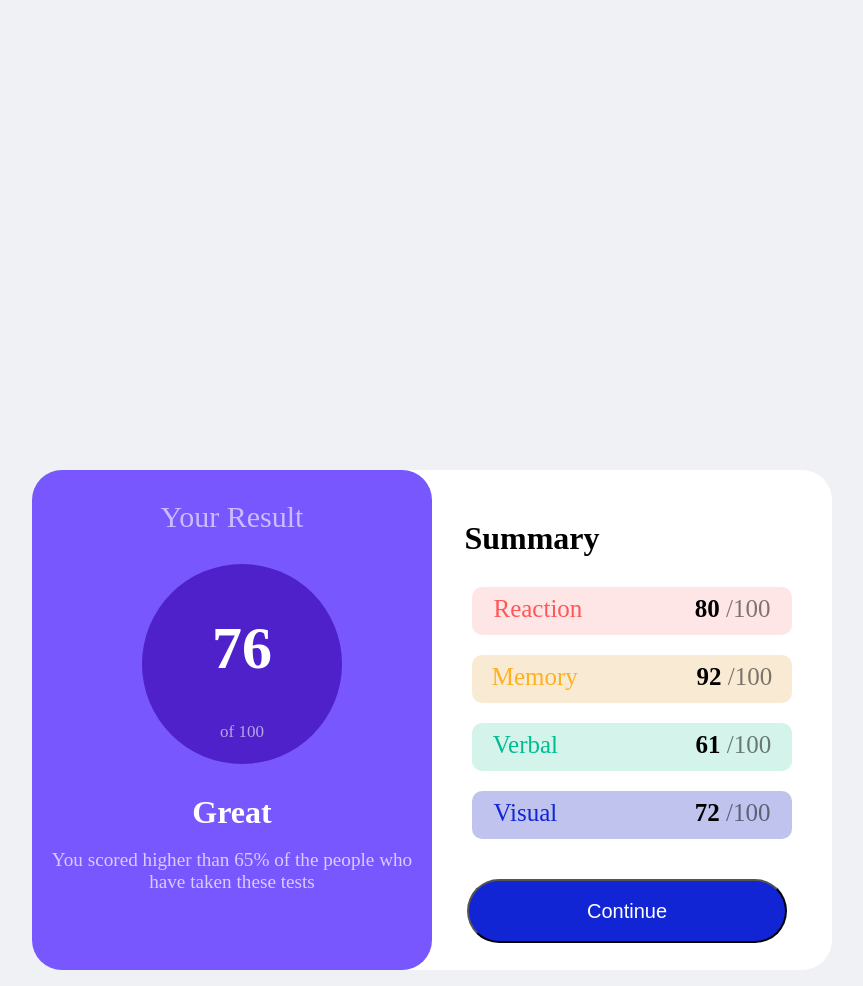
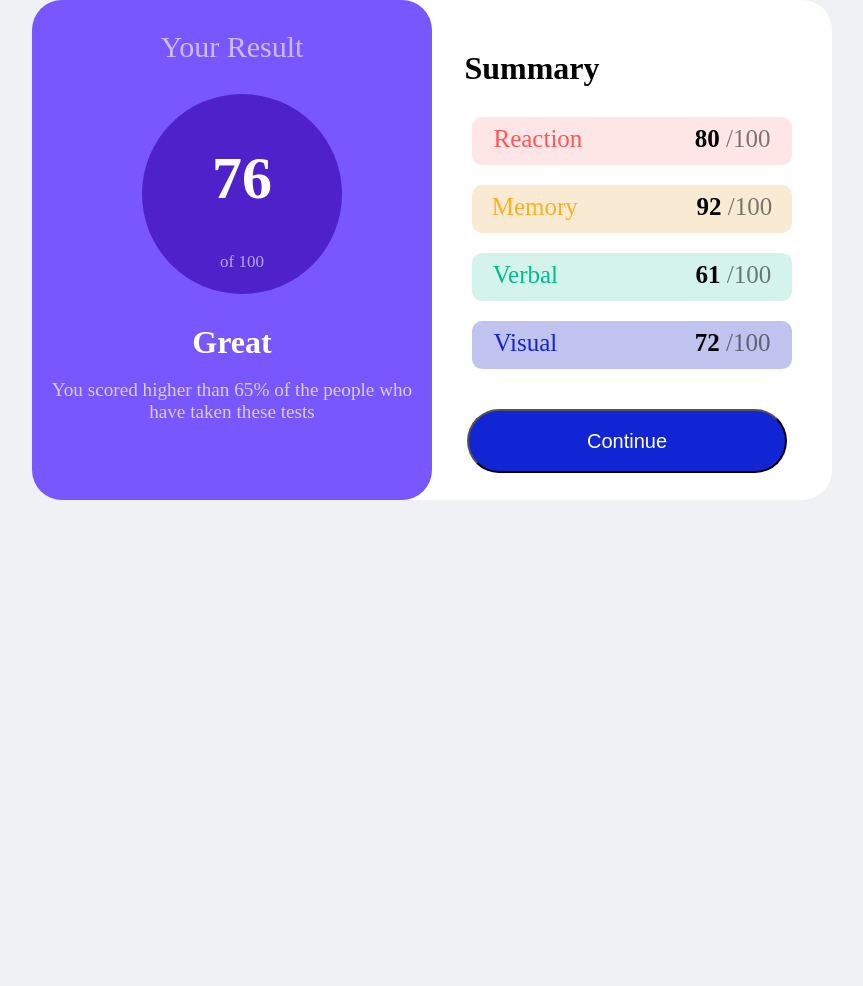
Before and after one commit to 21A91A1246/Result_Summary_Component, a plain HTML site: page index.html in a window 1280 px wide. Shown: the whole page, without its empty margins (408-1271 px from the left). After the commit the page ends 800 px from the top, so only its background shows below. Drawn offline with Linux system fonts and the light colour scheme.

Commit message:
Update index.css

```diff
--- a/index.css
+++ b/index.css
@@ -4,7 +4,7 @@
 }
 body{
     font-family: 'Times New Roman', Times, serif;
-    min-height: 1440px;
+    min-height: 375px;
     display: flex;
     background-color: hsl(225, 17%, 95%);;
     align-items: center;
```
